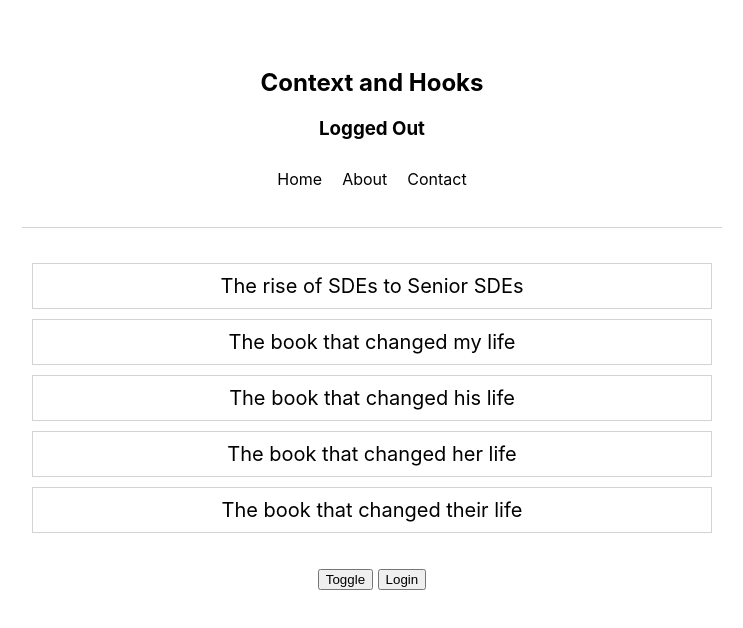
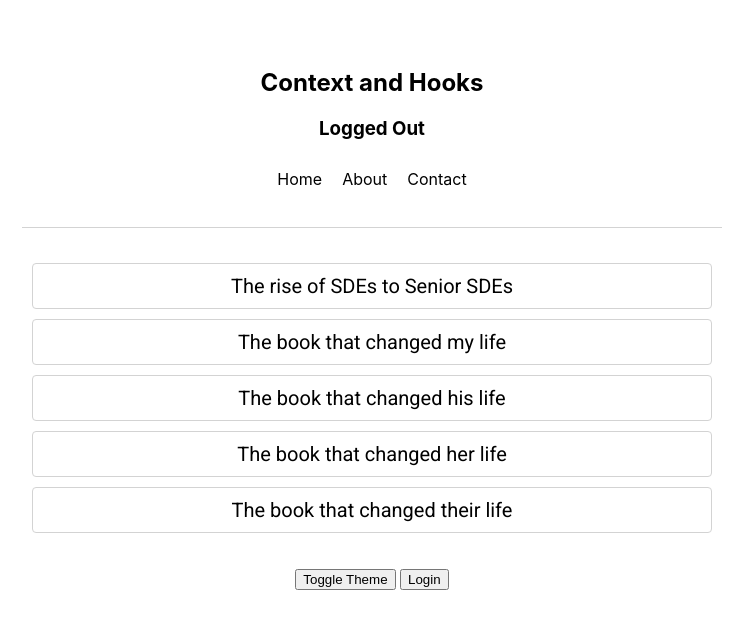
Before and after one commit to ChaitanyaVSH/reactContextAndHooks, a React (Create React App) app: page / in a window 1280 px wide. Shown: the top 628 px of the page, without its empty margins (268-1011 px from the left). Built offline with nearby package versions, Linux system fonts and the light colour scheme.

Commit message:
UI Enhancements

```diff
--- a/src/components/BookList/Booklist.module.css
+++ b/src/components/BookList/Booklist.module.css
@@ -19,4 +19,6 @@
     padding: 10px;
     border: 1px solid lightgrey;
     font-size: 20px;
+    font-family: Roboto;
+    border-radius: 4px;
 }
--- a/src/components/ThemeToggler.jsx
+++ b/src/components/ThemeToggler.jsx
@@ -17,7 +17,7 @@
 
     return (
         <div>
-            <button onClick={themeHandler}>Toggle</button> {" "}
+            <button onClick={themeHandler}>Toggle Theme</button> {" "}
             <button onClick={authHandler}>{auth.isAuthenticated ? "Logout" : "Login"}</button>
         </div>
     )
--- a/src/index.css
+++ b/src/index.css
@@ -1,3 +1,5 @@
+@import url('https://fonts.googleapis.com/css2?family=Roboto&display=swap');
+
 body {
   margin: 0;
   font-family: -apple-system, BlinkMacSystemFont, 'Segoe UI', 'Roboto', 'Oxygen',
```
